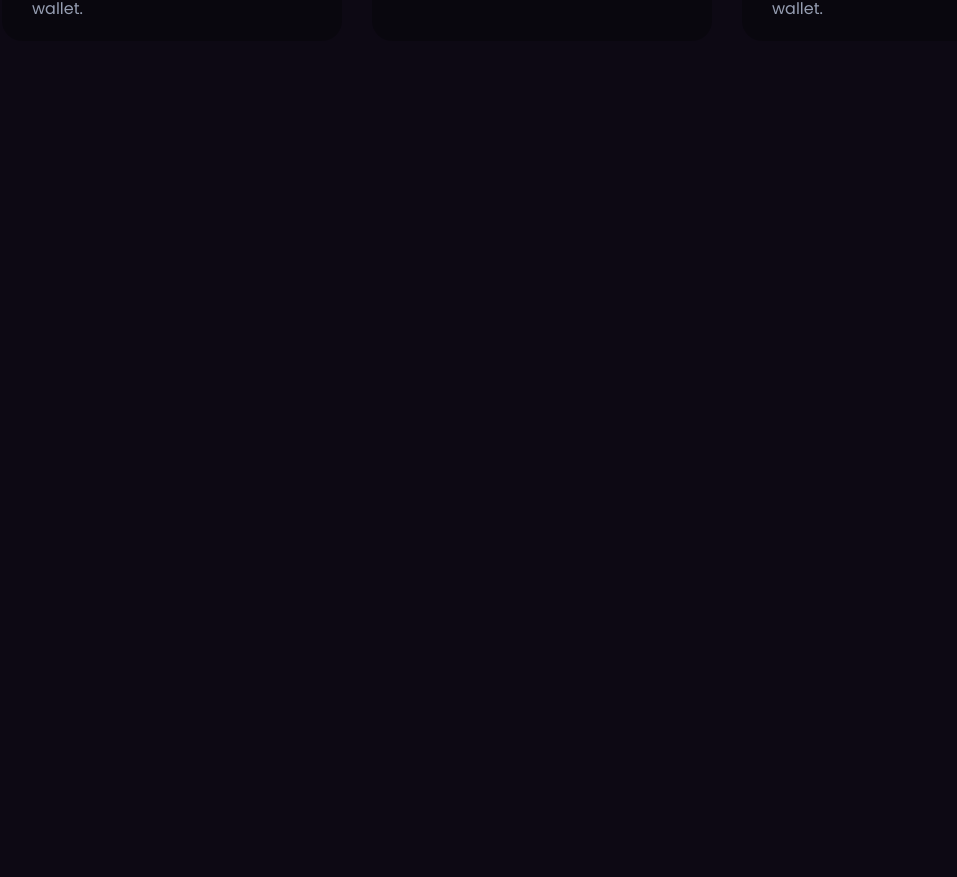
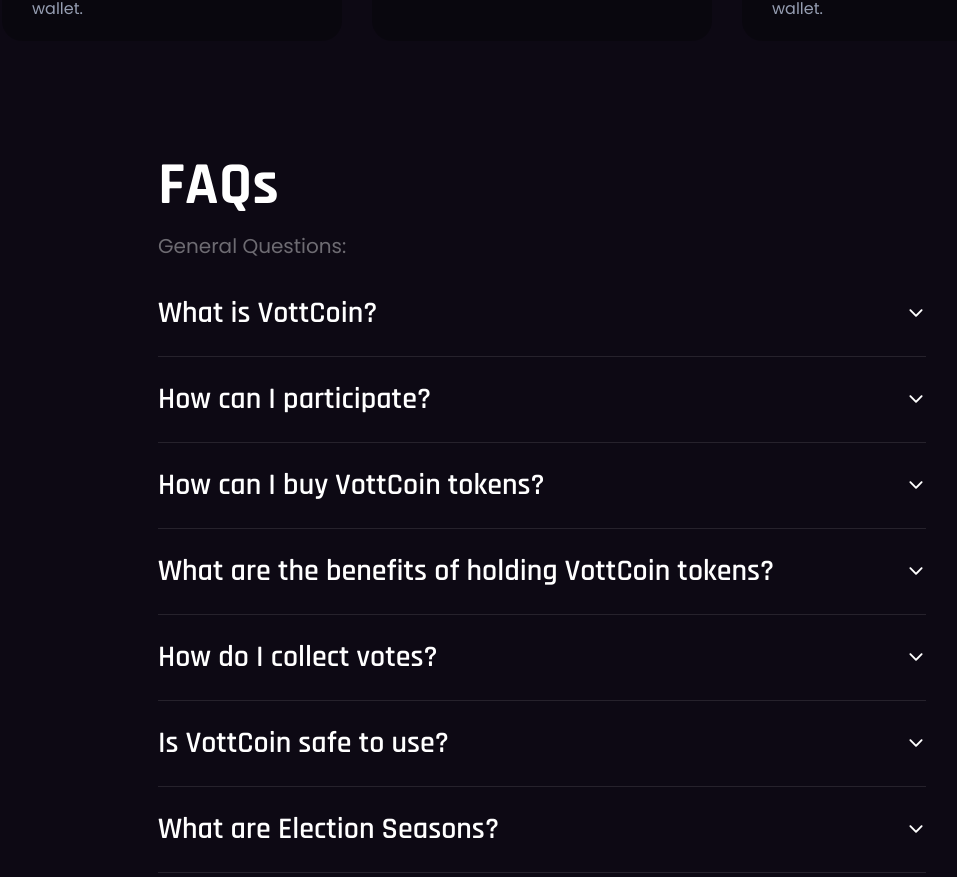
Before and after one commit to Basit46/vottcoin, a React (Vite) app: page / in a window 1280 px wide. Shown: the part 5174-6051 px from the top of the page, without its empty margins (98-1055 px from the left). Before the commit the page ends 5215 px from the top, so only its background shows below. Built offline with nearby package versions, Linux system fonts and the light colour scheme; a web font is replaced by a local one.

Commit message:
Added changes

```diff
--- a/src/App.jsx
+++ b/src/App.jsx
@@ -6,6 +6,7 @@ import Features from "./components/Features";
 import Tokenomics from "./components/Tokenomics";
 import Roadmap from "./components/Roadmap";
 import HowToBuy from "./components/HowToBuy";
+import FAQs from "./components/FAQs";
 
 function App() {
   return (
@@ -17,6 +18,7 @@ function App() {
       <Tokenomics />
       <Roadmap />
       <HowToBuy />
+      <FAQs />
     </div>
   );
 }
--- /dev/null
+++ b/src/components/FAQs.jsx
@@ -0,0 +1,86 @@
+import React, { useState } from "react";
+import { IoIosArrowDown as Arrow } from "react-icons/io";
+
+const FAQs = () => {
+  const [open, setOpen] = useState("");
+
+  return (
+    <div className="mt-[100px] pb-[50px]">
+      <div className="w-[60%] mx-auto">
+        <h1 className="text-[60px] font-Rajdhani font-bold">FAQs</h1>
+        <p className="text-[#FFFFFF66] text-[20px] font-Poppins">
+          General Questions:
+        </p>
+
+        <div className="mt-[30px] w-full flex flex-col gap-[20px]">
+          <Question
+            id="1"
+            question="What is VottCoin?"
+            open={open}
+            setOpen={setOpen}
+          />
+          <Question
+            id="2"
+            question="How 		can I participate?"
+            open={open}
+            setOpen={setOpen}
+          />
+          <Question
+            id="3"
+            question="How 		can I buy VottCoin tokens?"
+            open={open}
+            setOpen={setOpen}
+          />
+          <Question
+            id="4"
+            question="What 		are the benefits of holding VottCoin tokens?"
+            open={open}
+            setOpen={setOpen}
+          />
+          <Question
+            id="5"
+            question="How 		do I collect votes?"
+            open={open}
+            setOpen={setOpen}
+          />
+          <Question
+            id="6"
+            question="Is 	VottCoin safe to use?"
+            open={open}
+            setOpen={setOpen}
+          />
+          <Question
+            id="7"
+            question="What 		are Election Seasons?"
+            open={open}
+            setOpen={setOpen}
+          />
+        </div>
+      </div>
+    </div>
+  );
+};
+
+export default FAQs;
+
+const Question = ({ id, question, answer, open, setOpen }) => {
+  return (
+    <div className="w-full pb-[10px] border-b border-[#FFFFFF1A]">
+      <div
+        onClick={() => setOpen(open == id ? "" : id)}
+        className="pb-[10px] flex justify-between items-center cursor-pointer"
+      >
+        <p className="text-[30px] font-Rajdhani font-[600]">{question}</p>
+        <Arrow className="text-[20px]" />
+      </div>
+      <div className={`${open == id ? "h-auto" : "h-0"} overflow-hidden`}>
+        <p>
+          Lorem ipsum dolor sit amet consectetur adipisicing elit. Pariatur
+          commodi, animi aspernatur iusto beatae est, alias maxime tenetur
+          accusamus numquam aliquam ad. Earum ab dignissimos quas quam ipsum ad
+          accusamus.
+        </p>
+      </div>
+    </div>
+  );
+};
```
